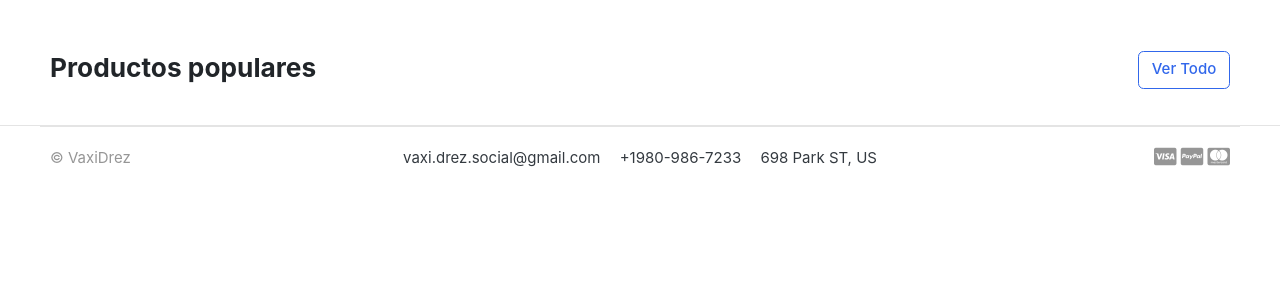
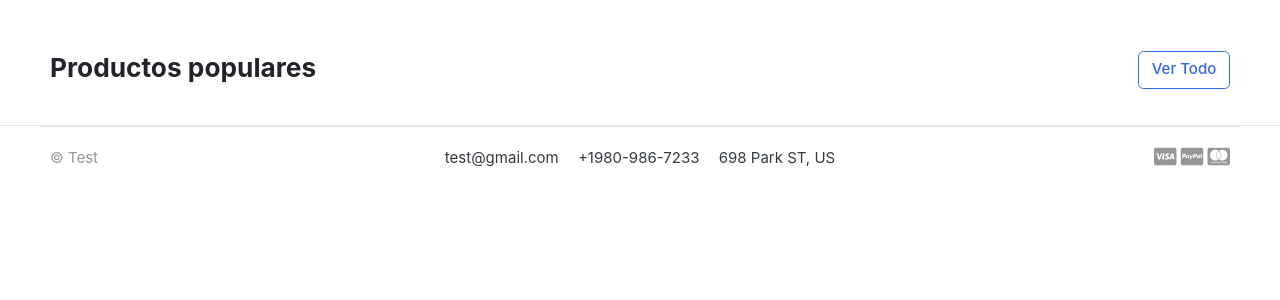
Before and after one commit to JasoSalgado/Ecommerce, a Django app: page / in a window 1280 px wide. Shown: the part 437-737 px from the top of the page. Run offline with Django 4.2, Linux system fonts and the light colour scheme; data that the repository does not hold is empty; some web fonts are replaced.

Commit message:
FIXED: data from footer

```diff
--- a/templates/includes/footer.html
+++ b/templates/includes/footer.html
@@ -4,10 +4,10 @@
 	<div class="container">
 		<section class="footer-bottom border-top row">
 			<div class="col-md-2">
-				<p class="text-muted"> &copy VaxiDrez </p>
+				<p class="text-muted"> &copy Test </p>
 			</div>
 			<div class="col-md-8 text-md-center">
-				<span  class="px-2">vaxi.drez.social@gmail.com</span>
+				<span  class="px-2">test@gmail.com</span>
 				<span  class="px-2">+1980-986-7233</span>
 				<span  class="px-2">698 Park ST, US</span>
 			</div>
```
